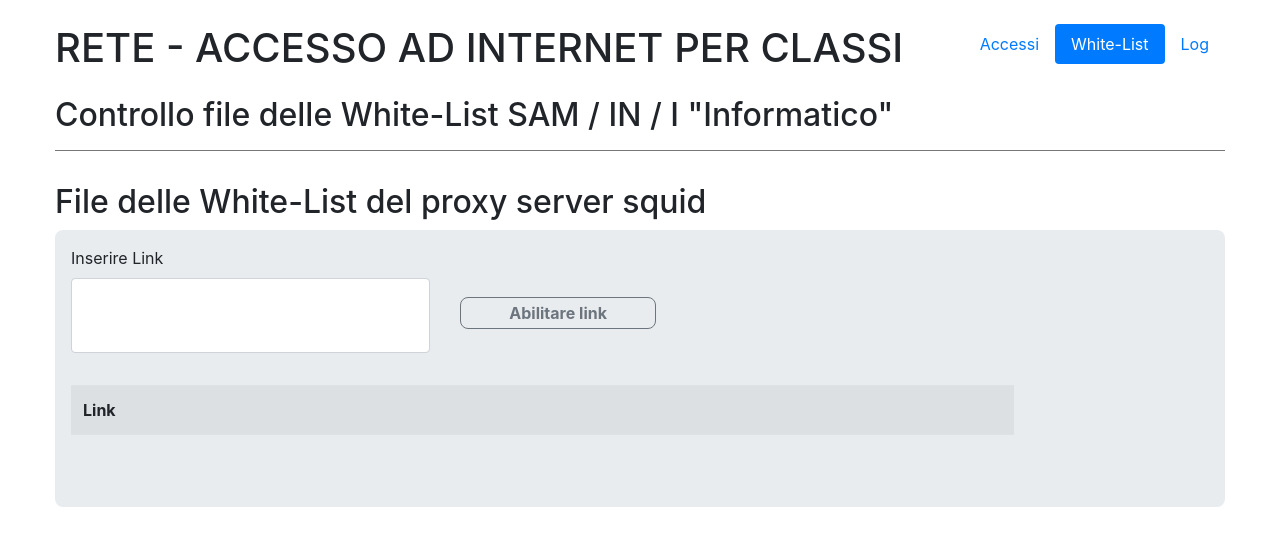
After one commit to AlessandroJGomes/ProxyServer, a PHP site: page /php/White-List.php in a window 1280 px wide. The commit adds this page. Shown: the top 546 px of the page. Run offline with PHP 8.4, Linux system fonts and the light colour scheme; lists and menus that the app fills with data are empty.

Commit message:
Diario + codice

```diff
--- /dev/null
+++ b/Codici/sito/CSV/link.csv
@@ -0,0 +1 @@
+www.instagram.com, www.tio.ch, www.google.com, www.facebook.com
--- /dev/null
+++ b/Codici/sito/php/White-List.php
@@ -0,0 +1,91 @@
+<!doctype html>
+<html lang="en">
+<head>
+  <meta charset="utf-8">
+  <meta name="viewport" content="width=device-width, initial-scale=1, shrink-to-fit=no">
+  <meta name="description" content="Progetto SAMT Controllo dell’accesso ad una rete WiFi tramite proxy Server I4AC 2018">
+  <meta name="author" content="Alessandro Gomes">
+  <link rel="icon" href="images/favicon.ico">
+
+  <!-- Bootstrap CSS -->
+  <link rel="stylesheet" href="https://stackpath.bootstrapcdn.com/bootstrap/4.1.3/css/bootstrap.min.css" integrity="sha384-MCw98/SFnGE8fJT3GXwEOngsV7Zt27NXFoaoApmYm81iuXoPkFOJwJ8ERdknLPMO" crossorigin="anonymous">
+
+  <!-- Custom styles for this template -->
+  <link href="../css/style.css" rel="stylesheet">
+
+  <!-- Optional JavaScript -->
+  <!-- jQuery first, then Popper.js, then Bootstrap JS -->
+  <script src="https://code.jquery.com/jquery-3.3.1.slim.min.js" integrity="sha384-q8i/X+965DzO0rT7abK41JStQIAqVgRVzpbzo5smXKp4YfRvH+8abtTE1Pi6jizo" crossorigin="anonymous"></script>
+  <script src="https://cdnjs.cloudflare.com/ajax/libs/popper.js/1.14.3/umd/popper.min.js" integrity="sha384-ZMP7rVo3mIykV+2+9J3UJ46jBk0WLaUAdn689aCwoqbBJiSnjAK/l8WvCWPIPm49" crossorigin="anonymous"></script>
+  <script src="https://stackpath.bootstrapcdn.com/bootstrap/4.1.3/js/bootstrap.min.js" integrity="sha384-ChfqqxuZUCnJSK3+MXmPNIyE6ZbWh2IMqE241rYiqJxyMiZ6OW/JmZQ5stwEULTy" crossorigin="anonymous"></script>
+
+  <title>Log server proxy</title>
+</head>
+<body>
+  <?php
+
+  ?>
+  <div class="container">
+    <header class="header clearfix">
+      <nav>
+        <ul class="nav nav-pills float-right">
+          <li class="nav-item">
+            <a class="nav-link" href="../index.php">Accessi</a>
+          </li>
+          <li class="nav-item">
+            <a class="nav-link active" href="White-List.php">White-List<span class="sr-only">(current)</span></a>
+          </li>
+          <li class="nav-item">
+            <a class="nav-link" href="log.php">Log</a>
+          </li>
+        </ul>
+      </nav>
+      <h1>RETE - ACCESSO AD INTERNET PER CLASSI</h1>
+      <br>
+      <h2>Controllo file delle White-List SAM / IN / I "Informatico"</h2>
+    </header>
+    <main role="main">
+      <h2>File delle White-List del proxy server squid</h2>
+      <div class="jumbotron">
+        <form class="form" action="" method="post">
+          <div class="row">
+            <div class="col-md-4 mb-3">
+              <div class="form-group">
+                <label for="usr">Inserire Link</label>
+                <input type="text" class="form-control" id="link" name="sito" required>
+              </div>
+            </div>
+            <div class="col-md-4 mb-3">
+              <label for="state" style="width:100%; height:30%"> </label>
+              <button name="checkButton" type="submit" class="btn btn-lg btn-outline-secondary" style="font-size: medium; height">Abilitare link</button>
+            </div>
+          </div>
+        </form>
+        <?php
+          require('linkGestions.php');
+          $classe = new linkGestions();
+          //Richiamo la funzione desiderata passandogli i parametri che necessita.
+          $res = $classe->getData();
+        ?>
+
+        <div class="row">
+          <div class="col-md-10 mb-3">
+            <table class="table table-striped">
+              <tr>
+                <th>Link</th>
+              </tr>
+                <?php for ($i=0; $i < count($classe); $i++): ?>
+                <tr>
+                  <td><?php echo $res[$i]['link']; ?></td>
+                </tr>
+                <?php endfor;?>
+            </table>
+          </div>
+        </div>
+
+
+      </div>
+    </main>
+  </div>
+</body>
+</html>
--- /dev/null
+++ b/Codici/sito/php/linkGestions.php
@@ -0,0 +1,58 @@
+<?php
+  /**
+   * @author Alessandro Gomes
+   * @version 09.10.2018
+   * Questa classe gestisce la scrittura e la visualizzazione dei link che si vogliono inserire nella White-List.
+   */
+  class linkGestions
+  {
+    private $path = null;
+    private $file = null;
+    private $list = null;
+
+
+    function __construct()
+    {
+    }
+
+    function getData(){
+      $path = "../CSV/link.csv";
+      $file = fopen($path,"r");
+      $list = array();
+      $a = 0;
+      for ($i = 0; $i < count($file) ; $i++) {
+        array_push($list, $i);
+
+      }
+      return $list;
+      fclose($file);
+    }
+
+    function setData($link){
+      $file = fopen($path, "w");
+      $list = array_push($link);
+      foreach ($list as $line)
+      {
+        fputcsv($file,explode(',',$line));
+      }
+      fclose($file);
+    }
+
+
+  }
+/**
+  $path = "../CSV/link.csv";
+  $list = array(
+    "www.instagram.com, www.tio.ch, www.google.com, www.facebook.com",
+  );
+
+  $file2 = fopen($path, "w");
+  foreach ($list as $line)
+  {
+  fputcsv($file2,explode(',',$line));
+  }
+  fclose($file2);
+
+  $file2 = fopen($path, "r");
+  print_r(fgetcsv($file2));*/
+?>
```
Also changed, not shown: Codici/sito/index.php (+9 -6 lines), Codici/sito/php/log.php (added, +54 -0 lines), Documentazione/Media/Sito/Finale/index.PNG (added), Documentazione/Media/Sito/Finale/index1.PNG (added), Documentazione/Media/Sito/Finale/index2.PNG (added), Documentazione/Media/Sito/Finale/log.PNG (added), Documentazione/Media/Sito/Finale/white-list.PNG (added), 2 other files.
